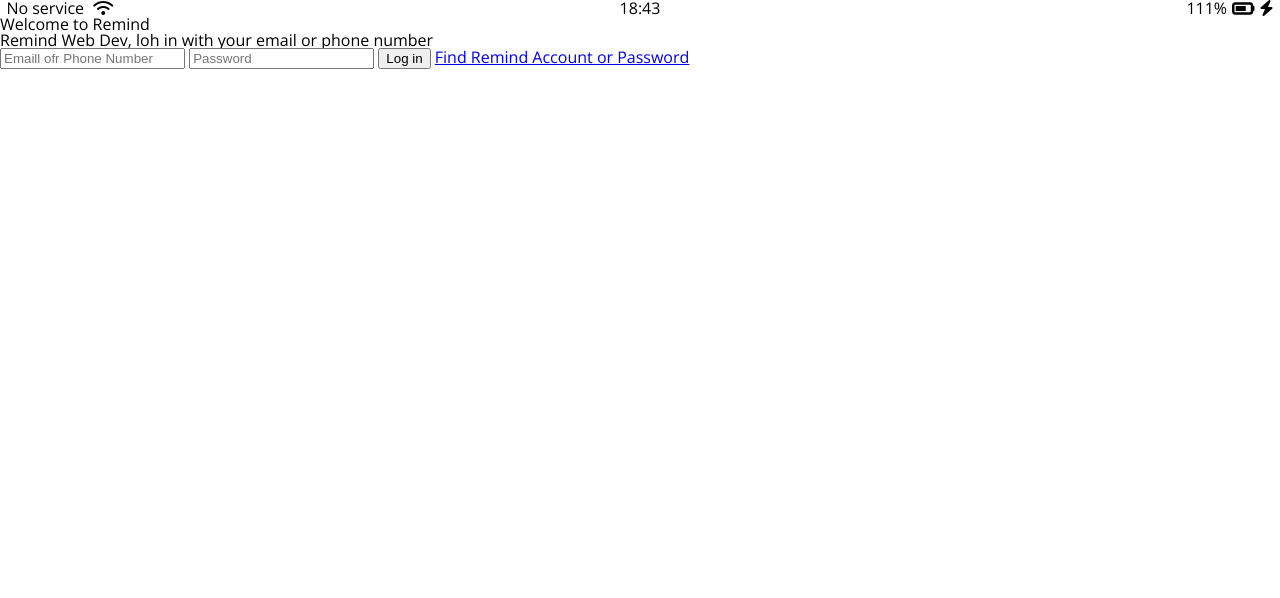
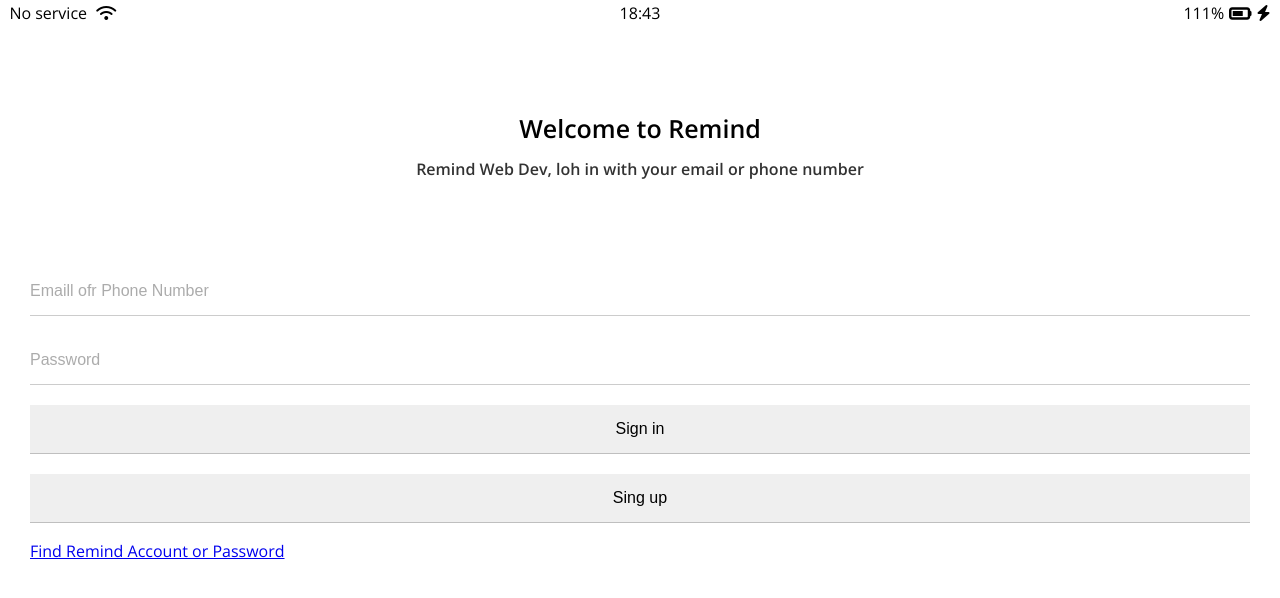
Before and after one commit to ktoto91/remind, a plain HTML site: page index.html in a window 1280 px wide. Drawn offline with nearby package versions, Linux system fonts and the light colour scheme.

Commit message:
Update Login-form

```diff
--- a/css/reset.css
+++ b/css/reset.css
@@ -41,3 +41,9 @@ table {
 	border-collapse: collapse;
 	border-spacing: 0;
 }
+
+input:focus {
+    outline: none;
+}
+
+/* 인풋들을 눌렀을때 때는 테두리 효과를 없앤다. */
--- a/css/status-bar.css
+++ b/css/status-bar.css
@@ -1,6 +1,7 @@
 .status-bar {
     display: flex;
     justify-content: center;
+    padding: 5px 3px;
     }
 
     .status-bar__column {
--- a/css/style.css
+++ b/css/style.css
@@ -5,8 +5,59 @@
 */
 @import url('https://fonts.googleapis.com/css2?family=Open+Sans:wght@400;600&display=swap');
 @import "reset.css";
+@import "variables.css";
 @import "status-bar.css";
 
 body {
     font-family: 'Open Sans', sans-serif;
 }
+
+.welcome-header {
+    margin: 90px 0px;
+    text-align: center;
+    display: flex;
+    flex-direction: column;
+    align-items: center;
+    font-weight: 600;
+}
+/* 텍스트같은 경우를 중앙으로 하고싶을때는
+플렉스 박스보다는 컨텐츠인 텍스트를 중앙으로
+모으자*/
+
+.welcome-header__title {
+    margin-bottom: 20px;
+    font-size: 25px;
+}
+
+.welcome-header__text {
+    width: 60%;
+    opacity: 0.8;
+}
+
+.login-form {
+    display: flex;
+    flex-direction: column;
+    margin: 0px 30px;
+}
+
+.login-form input {
+    border: none;
+    padding: 15px 0px;
+    font-size: 16px;
+    border-bottom: 1px solid rgba(0, 0, 0, 0.2);
+    margin-bottom: 20px;
+    transition: border-color 0.3s ease-in-out;
+}
+
+.login-form input::placeholder {
+    opacity: 0.6;
+}
+
+/* 위에 플레이스 홀더는
+.login-form ::placeholde 이렇게만 해도
+잘 적용이 되던데, 앞에 input를 넣어야 할까?
+*/
+
+.login-form input:focus {
+    border-color: var(--yellow);
+}
--- /dev/null
+++ b/css/variables.css
@@ -0,0 +1,3 @@
+:root {
+    --yellow: #fae100;
+}
--- a/index.html
+++ b/index.html
@@ -40,7 +40,8 @@
         <form class="login-form">
             <input type="text" placeholder="Emaill ofr Phone Number">
             <input type="password" placeholder="Password">
-            <input type="submit" value="Log in">
+            <input type="submit" value="Sign in">
+            <input type="submit" value="Sing up">
             <a href="#">Find Remind Account or Password</a>
         </form>
     <script src="https://kit.fontawesome.com/6478f529f2.js"
```
